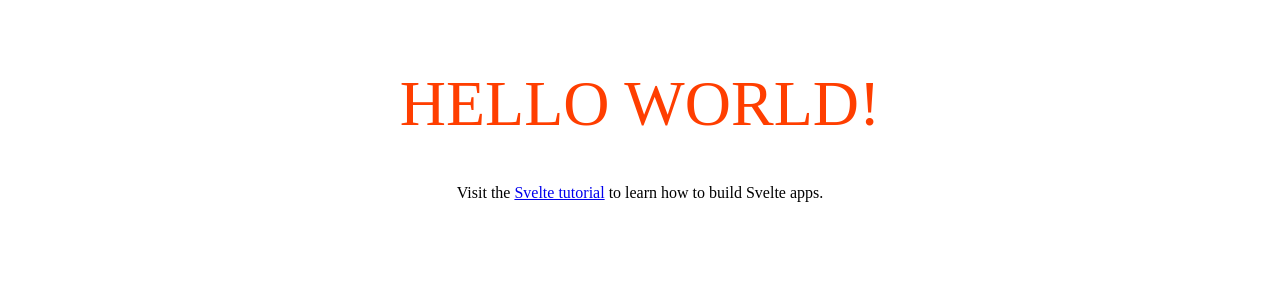
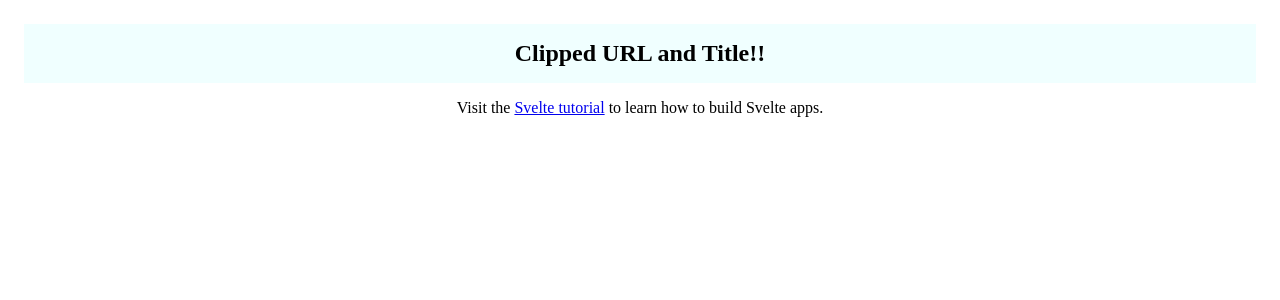
Before and after one commit to takao-h/sample_svelte, a Svelte app in the folder clipboard-copy-url-and-title/: page / in a window 1280 px wide. Shown: the top 300 px of the page. Built offline with nearby package versions, Linux system fonts and the light colour scheme; no server answers; the HTML template or start-up script is replaced by a standard one.

Commit message:
Fiexed App.svelte devided title compoment

```diff
--- a/clipboard-copy-url-and-title/package.json
+++ b/clipboard-copy-url-and-title/package.json
@@ -13,7 +13,7 @@
     "@rollup/plugin-node-resolve": "^11.0.0",
     "@rollup/plugin-typescript": "^8.0.0",
     "@tsconfig/svelte": "^1.0.0",
-    "@types/chrome": "0.0.135",
+    "@types/chrome": "^0.0.135",
     "rollup": "^2.3.4",
     "rollup-plugin-css-only": "^3.1.0",
     "rollup-plugin-livereload": "^2.0.0",
@@ -26,7 +26,6 @@
     "typescript": "^4.0.0"
   },
   "dependencies": {
-    "@types/chrome": "0.0.135",
     "svelte-cli": "^1.0.0"
   }
 }
--- a/clipboard-copy-url-and-title/src/App.svelte
+++ b/clipboard-copy-url-and-title/src/App.svelte
@@ -1,9 +1,11 @@
 <script lang="ts">
+	import Title from './Title.svelte';
 	export let name: string;
+	export let tab: any;
 </script>
 
 <main>
-	<h1>Hello {name}!</h1>
+	<Title />
 	<p>Visit the <a href="https://svelte.dev/tutorial">Svelte tutorial</a> to learn how to build Svelte apps.</p>
 </main>
 
--- /dev/null
+++ b/clipboard-copy-url-and-title/src/Title.svelte
@@ -0,0 +1,12 @@
+<h1 class="title">
+  Clipped URL and Title!!
+</h1>
+<style>
+  .title {
+    text-align: center;
+    font-size: 24px;
+    background-color: azure;
+    margin: 0;
+    padding: 16px;
+  }
+</style>
--- a/clipboard-copy-url-and-title/src/main.ts
+++ b/clipboard-copy-url-and-title/src/main.ts
@@ -3,7 +3,10 @@ import App from './App.svelte';
 async function getCurrentTabInfo() {
 	let queryOptions = { active: true, currentWindow: true }
   let [tab] = await chrome.tabs.query(queryOptions);
-	console.log(tab.url);
+	console.log("============================")
+	console.log(tab && tab.url);
+	console.log("============================")
+
   return tab;
 }
 
```
Also changed, not shown: 2 other files (tests, documents, lock files or other folders).
